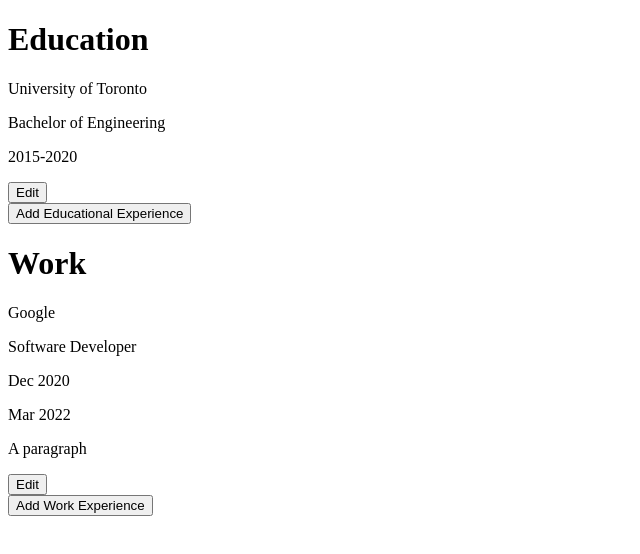
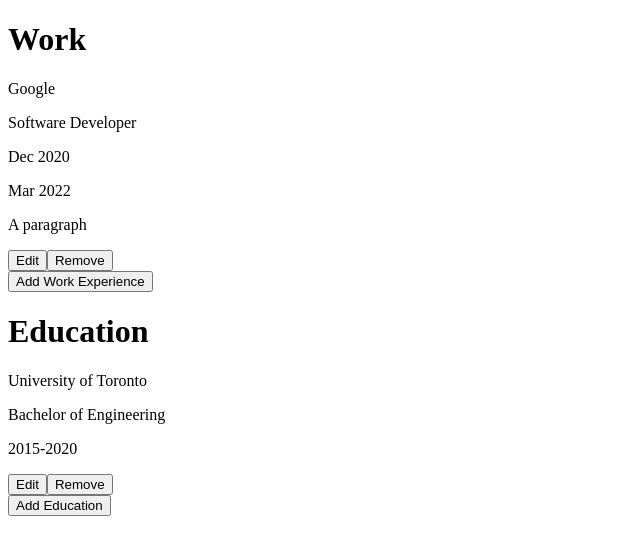
Before and after one commit to jp524/cv-project, a React (Create React App) app: page / in a window 1280 px wide. Shown: the top 554 px of the page, without its empty margins (0-640 px from the left). Built offline with nearby package versions, Linux system fonts and the light colour scheme.

Commit message:
Add button to delete Work or Education component

```diff
--- a/src/App.tsx
+++ b/src/App.tsx
@@ -7,50 +7,68 @@ import AppState from './interfaces/AppState';
 class App extends React.Component<{}, AppState> {
   constructor(props: any) {
     super(props);
-
+    // App to be refactored to hold Work and Experience related states
+    // Known issue: upon clicking "Remove" button for one Work or Experience component all get deleted
     this.state = {
-      numEducation: 1,
-      numWork: 1,
+      workIds: [0],
+      workCounter: 1,
+      educationIds: [0],
+      educationCounter: 1,
     };
   }
 
-  addEducation = () => {
+  addWork = () => {
     this.setState({
-      numEducation: this.state.numEducation + 1,
+      workIds: [...this.state.workIds, this.state.workCounter],
+      workCounter: this.state.workCounter + 1,
     });
   };
 
-  addWork = () => {
+  removeWork = (id: number) => {
     this.setState({
-      numWork: this.state.numWork + 1,
+      workIds: this.state.workIds.filter((workId) => {
+        workId !== id;
+      }),
+    });
+  };
+
+  addEducation = () => {
+    this.setState({
+      educationIds: [...this.state.educationIds, this.state.educationCounter],
+      educationCounter: this.state.educationCounter + 1,
+    });
+  };
+
+  removeEducation = (id: number) => {
+    this.setState({
+      educationIds: this.state.educationIds.filter((educationId) => {
+        educationId !== id;
+      }),
     });
   };
 
   render() {
-    const educationComponents = [];
-    const workComponents = [];
-
-    for (let i = 0; i < this.state.numWork; i += 1) {
-      workComponents.push(<Work key={i} />);
-    }
-
-    for (let i = 0; i < this.state.numEducation; i += 1) {
-      educationComponents.push(<Education key={i} />);
-    }
+    const { workIds, educationIds } = this.state;
 
     return (
       <div className="app">
         <div className="section">
-          <h1>Education</h1>
-          {educationComponents}
-          <button onClick={this.addEducation}>
-            Add Educational Experience
-          </button>
+          <h1>Work</h1>
+          {workIds.map((workId) => (
+            <Work key={workId} id={workId} onRemoveClick={this.removeWork} />
+          ))}
+          <button onClick={this.addWork}>Add Work Experience</button>
         </div>
         <div className="section">
-          <h1>Work</h1>
-          {workComponents}
-          <button onClick={this.addWork}>Add Work Experience</button>
+          <h1>Education</h1>
+          {educationIds.map((educationId) => (
+            <Education
+              key={educationId}
+              id={educationId}
+              onRemoveClick={this.removeEducation}
+            />
+          ))}
+          <button onClick={this.addEducation}>Add Education</button>
         </div>
       </div>
     );
--- a/src/components/Education.tsx
+++ b/src/components/Education.tsx
@@ -1,7 +1,8 @@
 import React from 'react';
 import EducationState from '../interfaces/EducationState';
+import EducationProps from '../interfaces/EducationProps';
 
-class Education extends React.Component<{}, EducationState> {
+class Education extends React.Component<EducationProps, EducationState> {
   constructor(props: any) {
     super(props);
 
@@ -110,6 +111,12 @@ class Education extends React.Component<{}, EducationState> {
         <button type="button" onClick={this.updateMode}>
           Edit
         </button>
+        <button
+          type="button"
+          onClick={() => this.props.onRemoveClick(this.props.id)}
+        >
+          Remove
+        </button>
       </div>
     );
 
--- a/src/components/Work.tsx
+++ b/src/components/Work.tsx
@@ -1,7 +1,8 @@
 import React from 'react';
 import WorkState from '../interfaces/WorkState';
+import WorkProps from '../interfaces/WorkProps';
 
-class Work extends React.Component<{}, WorkState> {
+class Work extends React.Component<WorkProps, WorkState> {
   constructor(props: any) {
     super(props);
 
@@ -142,6 +143,12 @@ class Work extends React.Component<{}, WorkState> {
         <button type="button" onClick={this.updateMode}>
           Edit
         </button>
+        <button
+          type="button"
+          onClick={() => this.props.onRemoveClick(this.props.id)}
+        >
+          Remove
+        </button>
       </div>
     );
 
--- a/src/interfaces/AppState.ts
+++ b/src/interfaces/AppState.ts
@@ -1,6 +1,8 @@
 interface AppState {
-  numEducation: number;
-  numWork: number;
+  workIds: number[];
+  workCounter: number;
+  educationIds: number[];
+  educationCounter: number;
 }
 
 export default AppState;
--- /dev/null
+++ b/src/interfaces/EducationProps.ts
@@ -0,0 +1,6 @@
+interface EducationProps {
+  id: number;
+  onRemoveClick: React.MouseEventHandler<HTMLButtonElement>;
+}
+
+export default EducationProps;
--- /dev/null
+++ b/src/interfaces/WorkProps.ts
@@ -0,0 +1,6 @@
+interface WorkProps {
+  id: number;
+  onRemoveClick: React.MouseEventHandler<HTMLButtonElement>;
+}
+
+export default WorkProps;
```
